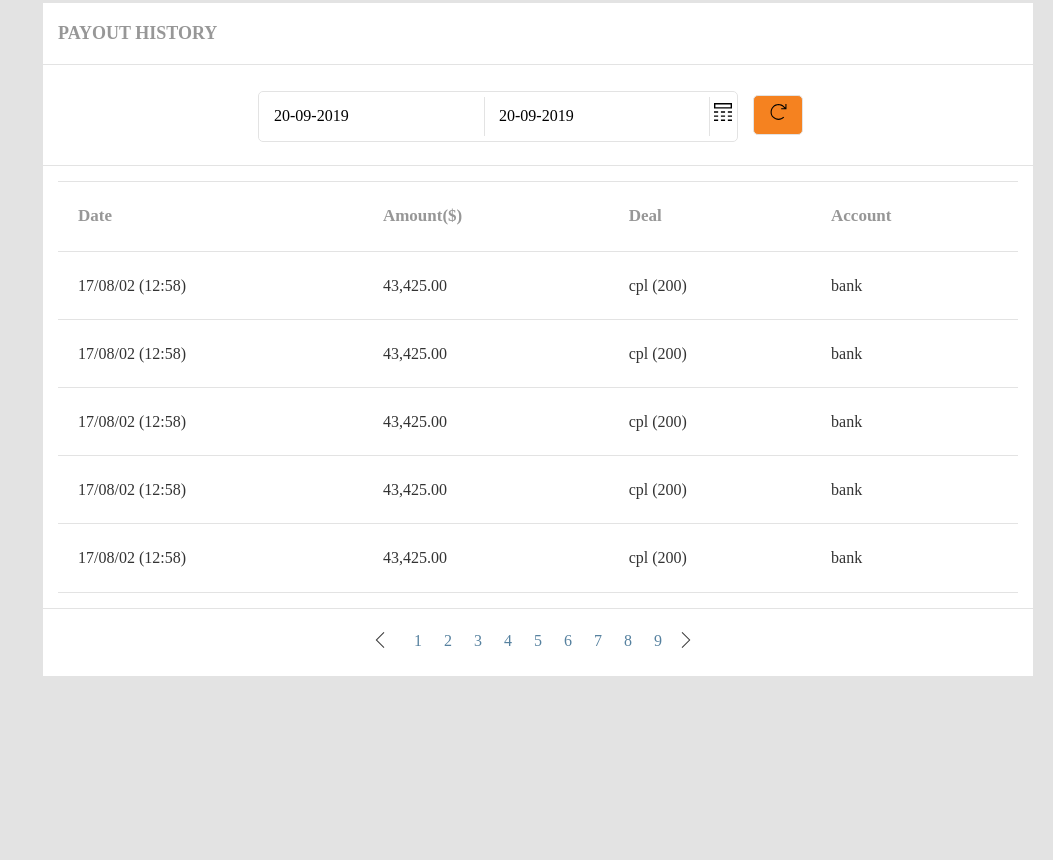
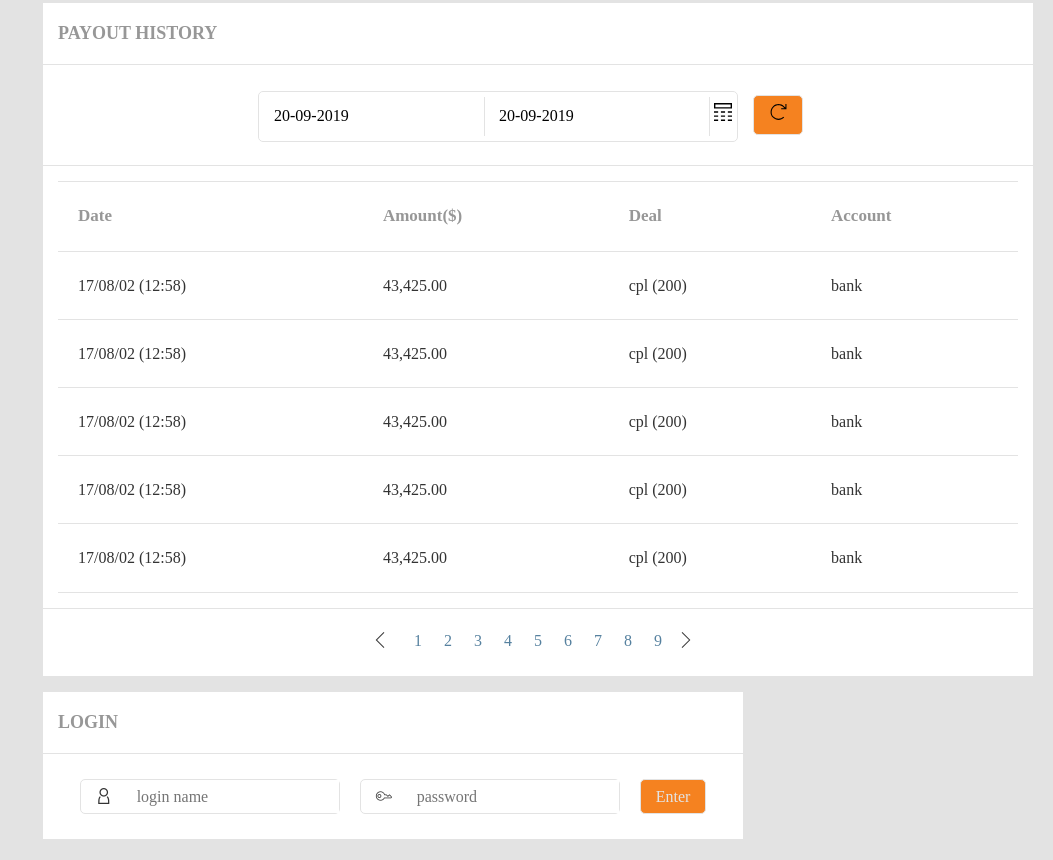
Before and after one commit to m-kw/admin-panel, a website: page index.html in a window 1280 px wide. Shown: the part 3689-4549 px from the top of the page, without its empty margins (227-1280 px from the left). Before the commit the page ends 4386 px from the top, so only its background shows below. Drawn offline with nearby package versions, Linux system fonts and the light colour scheme.

Commit message:
Add html and style for login popup

```diff
--- a/index.html
+++ b/index.html
@@ -534,6 +534,27 @@
         </section>
       </div>
 
+      <div id="popups">
+        <section id="login" class="login">
+          <div class="row section-title">
+            <h2>login</h2>
+          </div>
+          <div class="row login-details">
+            <form>
+              <label>
+                <i class="icon-personaldata"></i>
+                <input type="text" name="login-name" placeholder="login name">
+              </label>
+              <label>
+                <i class="icon-password"></i>
+                <input type="password" name="password" placeholder="password">
+              </label>
+              <button type="submit">Enter</button>
+            </form>
+          </div>
+        </section>
+      </div>
+
     </div>
 
     <script src="https://cdn.jsdelivr.net/npm/flatpickr"></script>
--- a/sass/_mixins.scss
+++ b/sass/_mixins.scss
@@ -33,3 +33,8 @@
   border-bottom: 1.5px solid $body-background;
   border-top: 1.5px solid $body-background;
 }
+
+@mixin focus {
+  outline: 1px solid $color-header;
+  cursor: pointer;
+}
--- a/sass/components/_forms.scss
+++ b/sass/components/_forms.scss
@@ -17,8 +17,7 @@ form {
       border-radius: 5px;
 
       &:focus {
-        outline: 1px solid $color-header;
-        cursor: pointer;
+        @include focus;
       }
     }
   }
--- /dev/null
+++ b/sass/sections/_login.scss
@@ -0,0 +1,43 @@
+.login {
+  width: 700px;
+  background-color: #ffffff;
+
+  .row {
+    border-top: 1px solid $body-background;
+  }
+
+  .login-details {
+
+    form {
+      display: flex;
+      justify-content: center;
+      position: relative;
+
+      > * {
+        border: 0;
+        padding: 0 0 0 10px;
+        border-radius: 5px;
+        border: none;
+        border: 1px solid #E3E3E3;
+        outline: none;
+        height: 35px;
+        margin: 10px;
+        display: flex;
+      }
+
+      input {
+        border: none;
+        padding-left: 10px;
+
+        &:focus {
+          @include focus;
+        }
+      }
+
+      button {
+        display: inline-block;
+        padding: 0 15px;
+      }
+    }
+  }
+}
--- a/sass/style.scss
+++ b/sass/style.scss
@@ -19,6 +19,7 @@
 @import 'sections/stats';
 @import 'sections/personal-data';
 @import 'sections/details';
+@import 'sections/login';
 
 /* Pages/Views */
 
```
Also changed, not shown: css/style.css, 1 other file.
